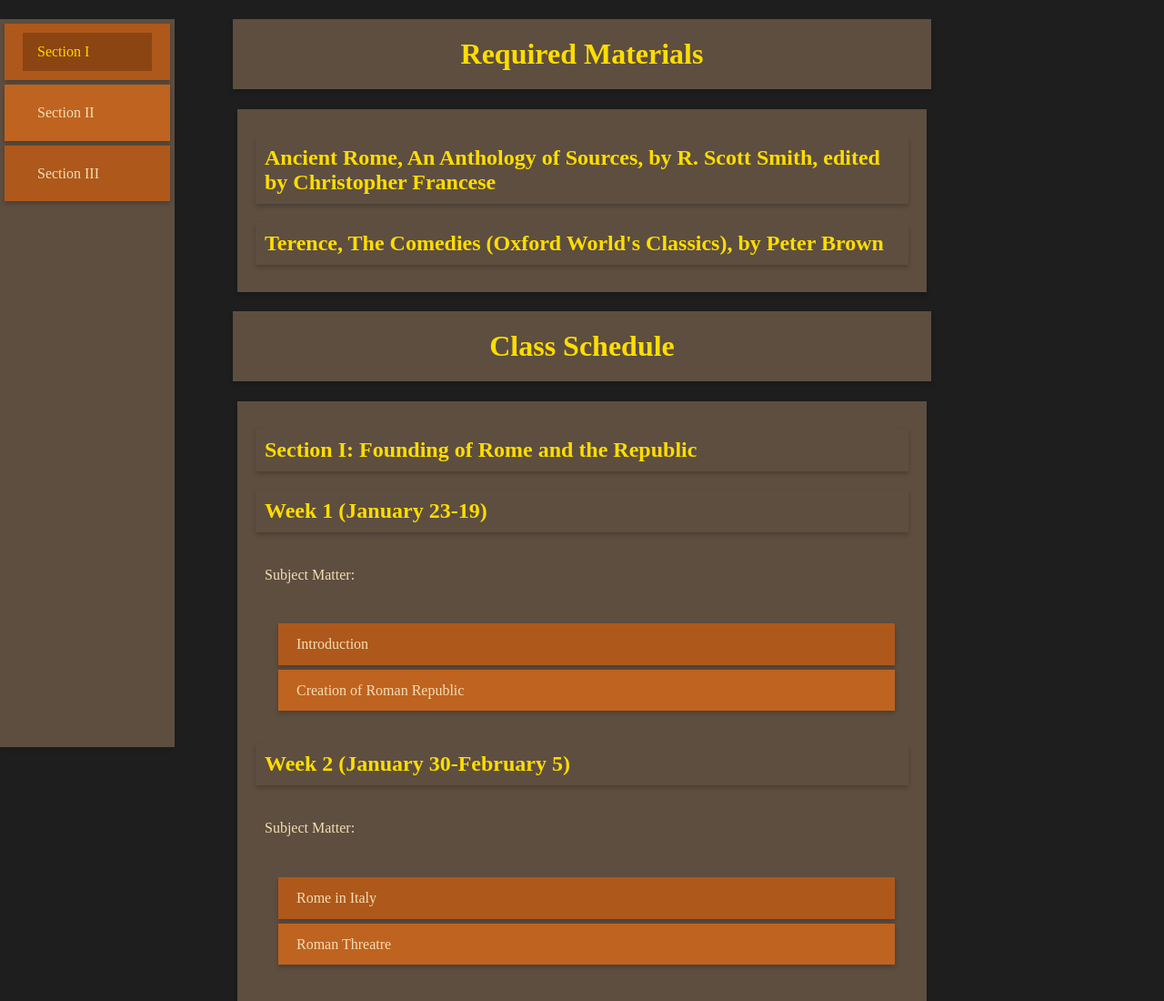
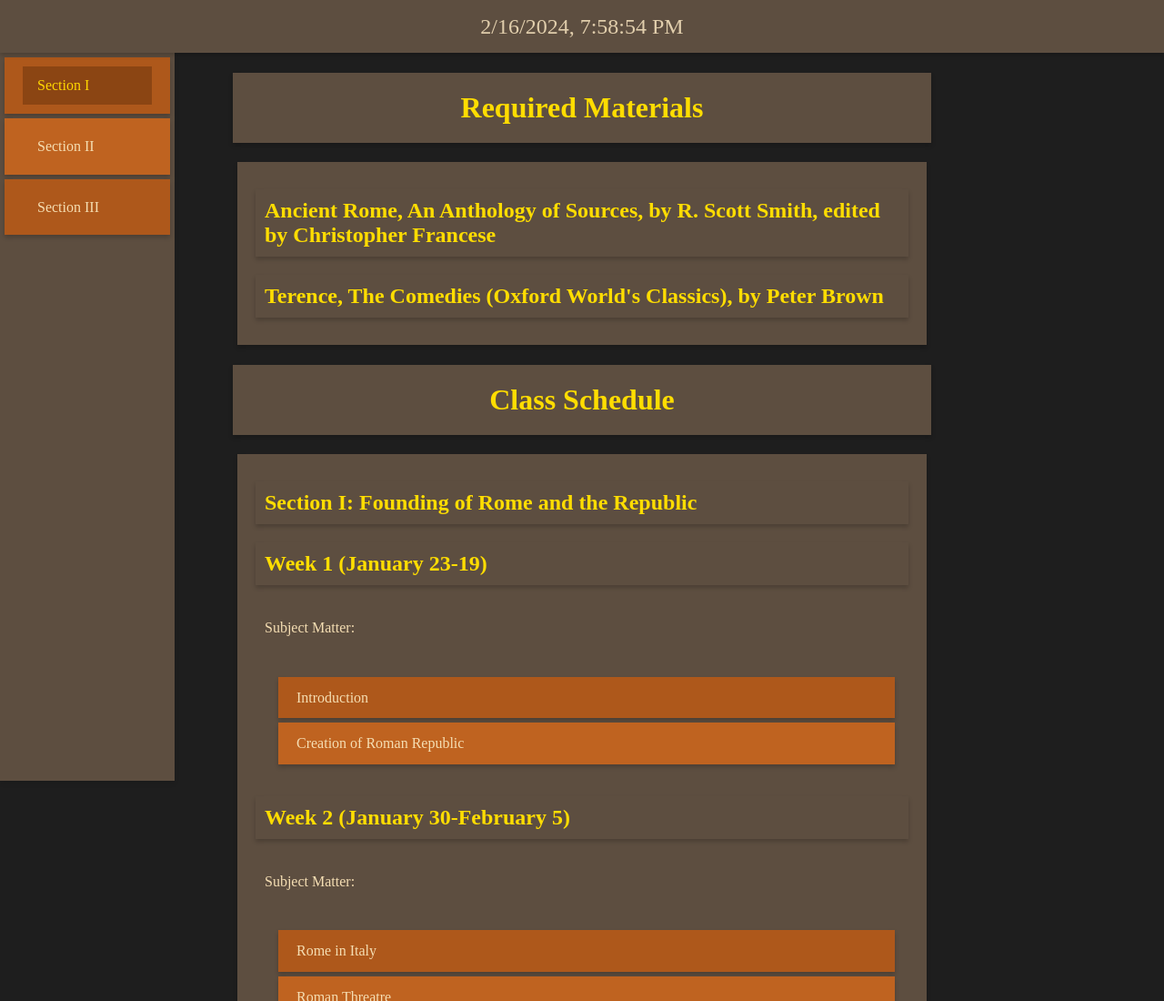
Before and after one commit to AutumnNippert/clas_404, a plain HTML site: page index.html in a window 1280 px wide. Shown: the top 1100 px of the page at 91% size. Drawn offline with Linux system fonts and the light colour scheme.

Commit message:
Added timer for later :3

```diff
--- a/index.html
+++ b/index.html
@@ -184,11 +184,12 @@
 <head>
     <!-- import style.css -->
     <link rel="stylesheet" type="text/css" href="style.css">
+    <!-- import js -->
+    <script src="index.js"></script>
 </head>
 
 <body>
-
-
+    <p id="currTime">Time</p>
     <ul class="navbar">
         <li><a class="active" href="#section1">Section I</a></li>
         <li><a href="#section2">Section II</a></li>
--- /dev/null
+++ b/index.js
@@ -0,0 +1,17 @@
+// over time, update currTime to the current time every second
+// display currTime in the console
+
+// wait for dom
+
+// curr time
+timeElement = null;
+function updatePageOnTimeChange() {
+    let currTime = new Date().toLocaleString("en-US", {timeZone: "America/New_York"});
+    timeElement.innerHTML = currTime;
+}
+
+document.addEventListener("DOMContentLoaded", () => {
+    timeElement = document.getElementById("currTime");
+
+    setInterval(updatePageOnTimeChange, 1000);
+});
--- a/style.css
+++ b/style.css
@@ -135,3 +135,17 @@ ul li:nth-child(odd) {
 ::-webkit-scrollbar-thumb:hover {
     background: #8B4513; /* Saddle brown */
 }
+
+#currTime {
+    color: #e1ceac; /* Wheat color for text */
+    font-size: 1.5em;
+    text-align: center;
+    /* make draw over the top and fixed*/
+    position: sticky;
+    z-index: 100;
+    top: 0;
+    margin: 0 auto;
+    background-color: #5D4E40; /* Dark brown */
+    padding: 10px;
+    box-shadow: 0px 3px 5px rgba(0, 0, 0, 0.2);
+}
```
